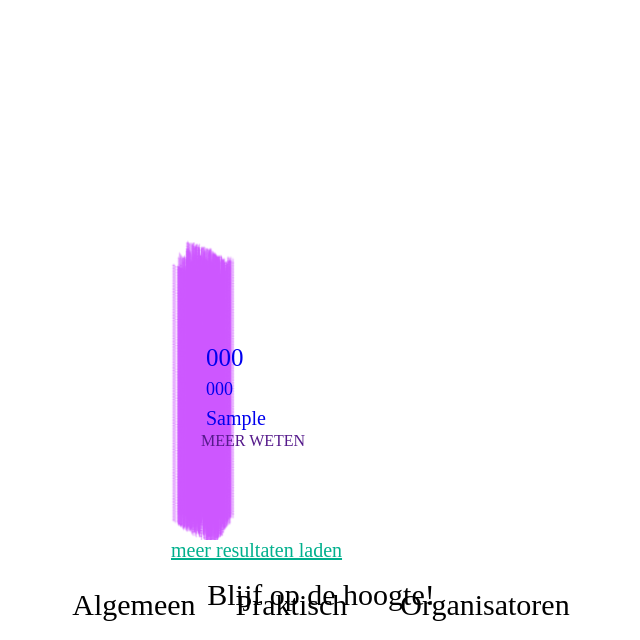
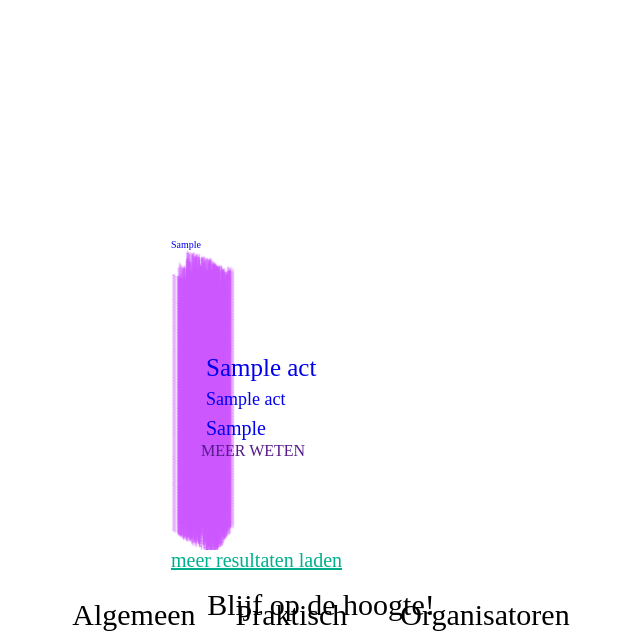
Before and after one commit to aykodesmedt/ma3, a PHP site: page /index.php?page=programma in a window 1280 px wide. Shown: the part 546-1186 px from the top of the page, without its empty margins (319-959 px from the left). Run offline with PHP 8.4, Linux system fonts and the light colour scheme; tables that the repository leaves empty or names only in its code hold one stand-in row (values such as "Sample post").

Commit message:
filter dag en voorstellingen af + link naar detail werkt

```diff
--- a/src/controller/ActsController.php
+++ b/src/controller/ActsController.php
@@ -19,16 +19,17 @@ class ActsController extends Controller {
     $this->set('currentPage', 'programma');
 
     if (!empty($_GET['action']) && $_GET['action'] == 'filter') {
-      $acts = $this->actDAO->search($_GET['dag']);
+      $acts = $this->actDAO->search($_GET['dag'], $_GET['act']);
       $this->set('dag',$_GET['dag']);
       $this->set('currentDag', $_GET['dag']);
-      // $this->set('act',$_GET['act']);
-      $this->set('currentSoortact', $_GET['soort']);
+      $this->set('act',$_GET['act']);
+      $this->set('currentSoortact', $_GET['act']);
     }else{
       $acts = $this->actDAO->search('1');
       $this->set('dag','1');
       $this->set('currentDag','1');
-      // $this->set('act','alle');
+      $this->set('act','');
+      $this->set('currentSoortact', '');
     }
 
     $this->set('acts', $acts);
@@ -36,6 +37,31 @@ class ActsController extends Controller {
 
   public function detail() {
     $this->set('currentPage', 'programma-detail');
+
+    if(!empty($_GET['id'])){
+      $act = $this->actDAO->selectById($_GET['id']);
+      $this->set('act', $act);
+    }
+
+    if(empty($act)){
+      $_SESSION['error'] = 'Deze act werd niet gevonden.';
+      header('Location: index.php');
+      exit();
+    }
+
+    //sql voor 4 acts die ook deze dag gebeuren
+
+    // if(!empty($_GET['id'])){
+    //   $act = $this->actDAO->selectById($_GET['id']);
+    //   $this->set('act', $act);
+    // }
+
+    // if(empty($act)){
+    //   $_SESSION['error'] = 'Deze act werd niet gevonden.';
+    //   header('Location: index.php');
+    //   exit();
+    // }
+
   }
 
 }
--- a/src/dao/ActDAO.php
+++ b/src/dao/ActDAO.php
@@ -4,7 +4,7 @@ require_once( __DIR__ . '/DAO.php');
 
 class ActDAO extends DAO {
 
-  public function search($dag = ''){
+  public function search($dag = '', $act = ''){
     // $sql = "SELECT * FROM `players` WHERE 1";
     $sql = "SELECT acts .*, isb_uren.id, isb_uren.locatie_id, isb_uren.uur, isb_dagen.dag
     FROM acts
@@ -17,9 +17,9 @@ class ActDAO extends DAO {
     if (!empty($dag)) {
       $sql .= " AND isb_uren.dag_id = :dag";
     }
-    // if (!empty($act)) {
-    //   $sql .= " AND acts.soort = ':act'";
-    // }
+    if (!empty($act)) {
+      $sql .= " AND acts.soort_act = :act";
+    }
 
     // $sql .= " ORDER BY `titel` DESC LIMIT :max";
 
@@ -29,16 +29,29 @@ class ActDAO extends DAO {
     if (!empty($dag)) {
       $stmt->bindValue(':dag',$dag);
     }
-    // if (!empty($act)) {
-    //   $stmt->bindValue(':act', $act);
-    // }
+    if (!empty($act)) {
+      $stmt->bindValue(':act', $act);
+    }
 
     // $stmt->bindValue(':max', $max);
     $stmt->execute();
     return $stmt->fetchAll(PDO::FETCH_ASSOC);
+  }
 
-//
+  public function selectById($id){
+    $sql = "SELECT acts .*, isb_uren.uur, isb_dagen.id as dag_id , isb_dagen.dag, isb_locatie.locatie
+    FROM acts
+    INNER JOIN isb_uren
+    ON acts.id = isb_uren.act_id
+    INNER JOIN isb_dagen
+    ON isb_uren.dag_id = isb_dagen.id
+    INNER JOIN isb_locatie
+    ON isb_uren.locatie_id = isb_locatie.id
+    WHERE isb_uren.id = :id";
+    $stmt = $this->pdo->prepare($sql);
+    $stmt->bindValue(':id', $id);
+    $stmt->execute();
+    return $stmt->fetchAll(PDO::FETCH_ASSOC);
+  }
 
-
-  }
 }
--- a/src/index.php
+++ b/src/index.php
@@ -12,7 +12,7 @@ $routes = array(
     'controller' => 'Acts',
     'action' => 'programma'
   ),
-  'act-detail' => array(
+  'detail' => array(
     'controller' => 'Acts',
     'action' => 'detail'
   )
--- a/src/style.css
+++ b/src/style.css
@@ -101,7 +101,7 @@ nav {
 
 .menu_list {
   grid-area: menu;
-  color: #000;
+  color: black;
 }
 
 h1 {
@@ -119,7 +119,7 @@ h1 {
 nav a {
   display: block;
   padding: 14px 20px;
-  color: #000;
+  color: black;
   font-size: 17px;
   text-decoration: none;
 }
@@ -135,14 +135,14 @@ nav a {
     display: block;
     /* background-color: #254441; */
     padding: 14px 20px;
-    color: #000;
+    color: black;
     font-size: 17px;
     text-decoration: none;
     border: none;
   }
 
   .toggle:hover {
-    color: #f00;
+    color: red;
   }
 
   [id^='drop']:checked + ul {
--- a/src/view/acts/index.php
+++ b/src/view/acts/index.php
@@ -17,7 +17,7 @@
           <div class="home_voorstelling_foto">
             <span class="tag">Acrobatie</span>
             <span class="tag">Voorstelling</span>
-            <!-- <img src="" alt="FOTO" width="290" height="290" /> -->
+
           </div>
           <div class="home_voorstelling_info">
             <h3 class="act_name">Viva Victor</h3>
--- a/src/view/acts/programma.php
+++ b/src/view/acts/programma.php
@@ -33,18 +33,26 @@
     </div>
     <div class="switch-field switch-soorten">
       <div class="switch-title">Soort:</div>
-      <input type="radio" id="switch_3_left" name="act" value="alle"
+      <input type="radio" id="switch_3_left" name="act" value=""
+      checked
+      />
+      <label for="switch_3_left">Alle acts</label>
+      <div>
+        <input type="radio" id="switch_3_center" name="act" value="voorstelling"
         <?php
-          if($currentDag == 1){
+          if($currentSoortact == 'voorstelling'){
             echo 'checked';
           }
         ?>
-      />
-      <label for="switch_3_left">Alle acts</label>
-      <div>
-        <input type="radio" id="switch_3_center" name="act" value="voorstellingen" />
+        />
         <label for="switch_3_center">Voorstellingen</label>
-        <input type="radio" id="switch_3_right" name="act" value="straatacts" />
+        <input type="radio" id="switch_3_right" name="act" value="straatact"
+        <?php
+          if($currentSoortact == 'straatact'){
+            echo 'checked';
+          }
+        ?>
+        />
         <label for="switch_3_right">Straatacts</label>
       </div>
     </div>
@@ -71,9 +79,10 @@
                   <img src="" alt="" />
                   <span class="tag">Acrobatie</span>
                 </div>
+                <p><?php echo $act['soort_act'] ?></p>
                 <div class="resultaat_info">
-                  <h3 class="resultaat_info_act"><?php echo $act['titel'];?></h3>
-                  <p class="resultaat_info_group"><?php echo $act['titel'];?></p>
+                  <h3 class="resultaat_info_act"><?php echo $act['name_act'];?></h3>
+                  <p class="resultaat_info_group"><?php echo $act['name_group'];?></p>
                   <p class="resultaat_info_hour"><?php echo $act['uur'];?></p>
                   <a href="" class="meerWeten">MEER WETEN</a>
                 </div>
```
Also changed, not shown: src/view/acts/detail.php (+14 -16 lines).
